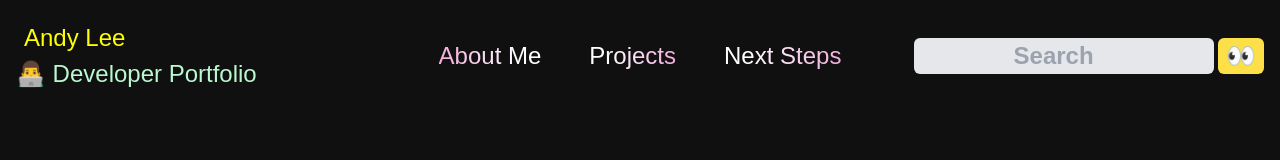
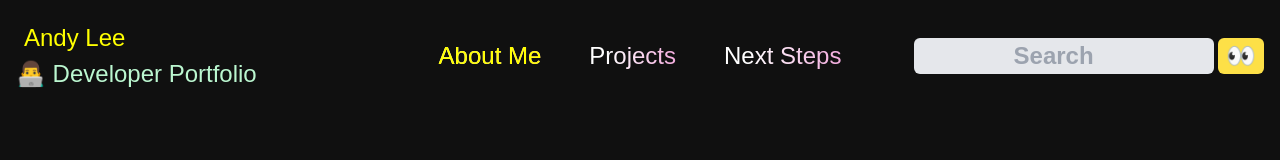
Before and after one commit to jungdadak/myportfolio, a Next.js app: page / in a window 1280 px wide. In both pictures the pointer is over the link "About Me". Shown: the top 160 px of the page. Built offline with nearby package versions, Linux system fonts and the light colour scheme.

Commit message:
'transition'

```diff
--- a/app/globals.css
+++ b/app/globals.css
@@ -50,6 +50,6 @@ body {
 
 /* 2) 호버 시 */
 .shimmer-text:hover {
-	background-position: right center; /* 오른쪽으로 이동 */
-	transition: background-position 0.5s ease; /* 0.5초간 부드럽게 이동 */
+	color: yellow;
+	transition: 0.7s ease; /* 0.5초간 부드럽게 이동 */
 }
```
